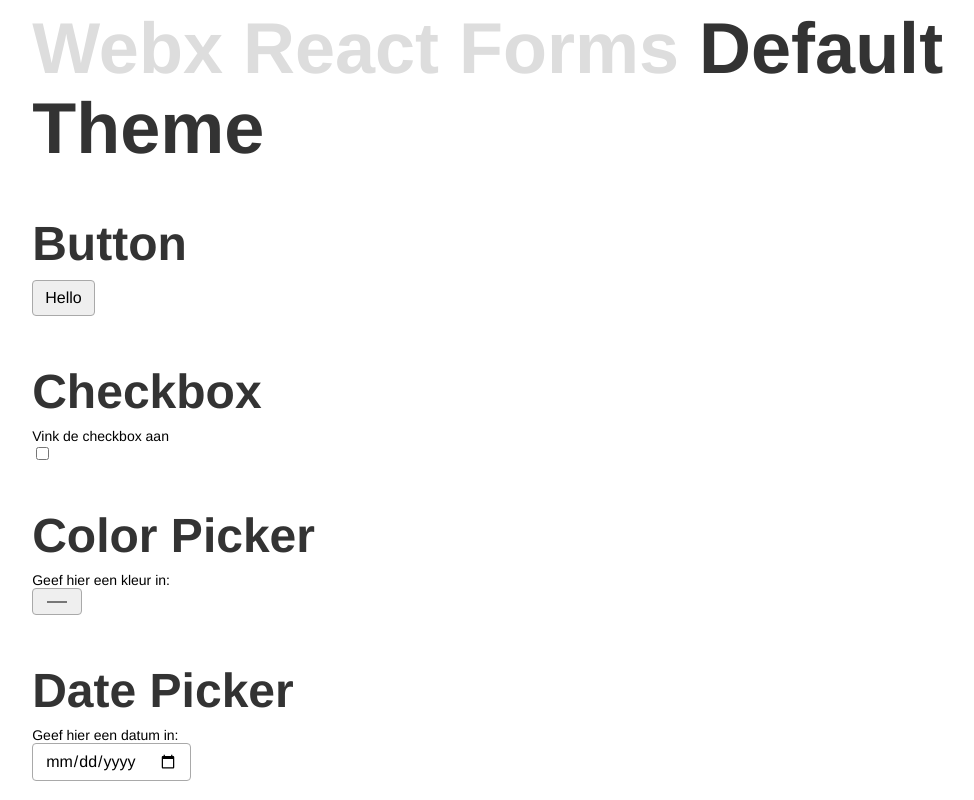
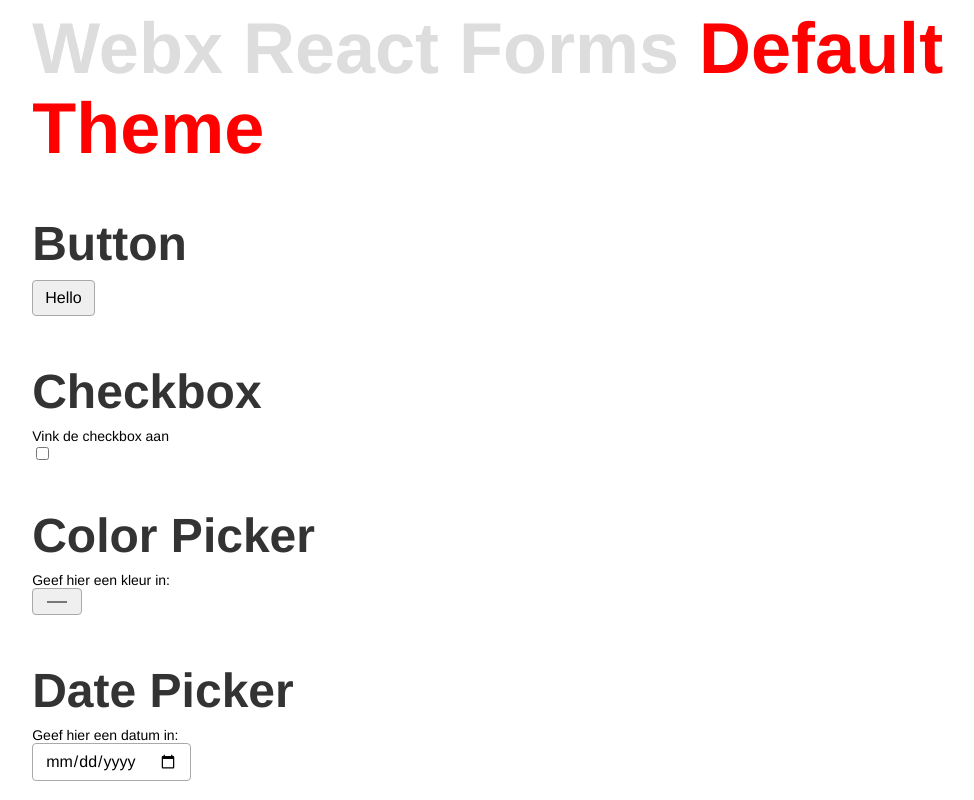
Before and after one commit to webx-components/webx-react, a React (Create React App) app: page / in a window 1280 px wide. Shown: the top 800 px of the page, without its empty margins (39-1013 px from the left). Built offline with nearby package versions, Linux system fonts and the light colour scheme.

Commit message:
Refactored code.

```diff
--- /dev/null
+++ b/src/css/bubble/forms.scss
@@ -0,0 +1,3 @@
+h1 {
+  color: red !important;
+}
```
Also changed, not shown: src/App.tsx (+6 -4 lines), src/examples/BubbleTheme.tsx (renamed from src/themes/BubbleTheme.tsx), src/examples/DefaultTheme.tsx (renamed from src/themes/DefaultTheme.tsx), src/examples/css/global.scss (renamed from src/styles/global.scss).
